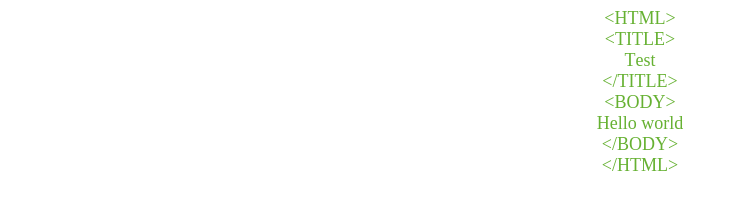
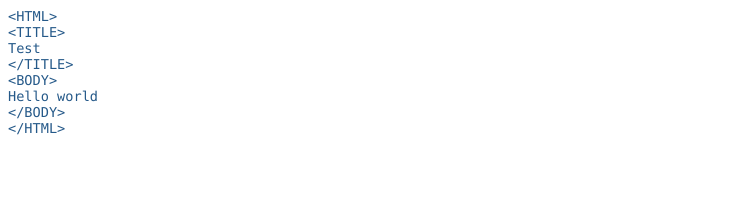
Before and after one commit to LMN200/LMN200.github.io, a plain HTML site: page index.html in a window 1280 px wide. Shown: the whole page, without its empty margins (0-737 px from the left). Drawn offline with Linux system fonts and the light colour scheme.

Commit message:
Update index.html

```diff
--- a/index.html
+++ b/index.html
@@ -3,11 +3,11 @@
 <head>
   <meta http-equiv="Content-Type" content="text/html; charset=utf-8">
   <meta http-equiv="Content-Style-Type" content="text/css">
-  <title></title>
+  <title>â€¨Testâ€¨</title>
   <meta name="Generator" content="Cocoa HTML Writer">
   <meta name="CocoaVersion" content="2113.6">
   <style type="text/css">
-    p.p1 {margin: 0.0px 0.0px 16.0px 0.0px; text-align: center; font: 18.0px 'Bradley Hand'; color: #66b132; -webkit-text-stroke: #255989}
+    p.p1 {margin: 0.0px 0.0px 16.0px 0.0px; font: 13.6px Menlo; color: #255989; -webkit-text-stroke: #255989}
     span.s1 {font-kerning: none}
   </style>
 </head>
```
